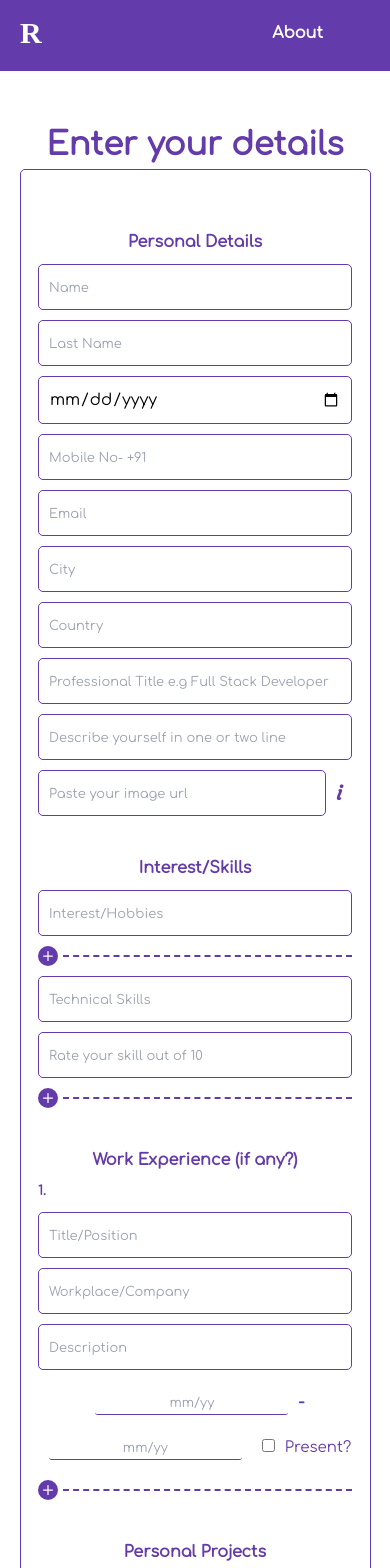
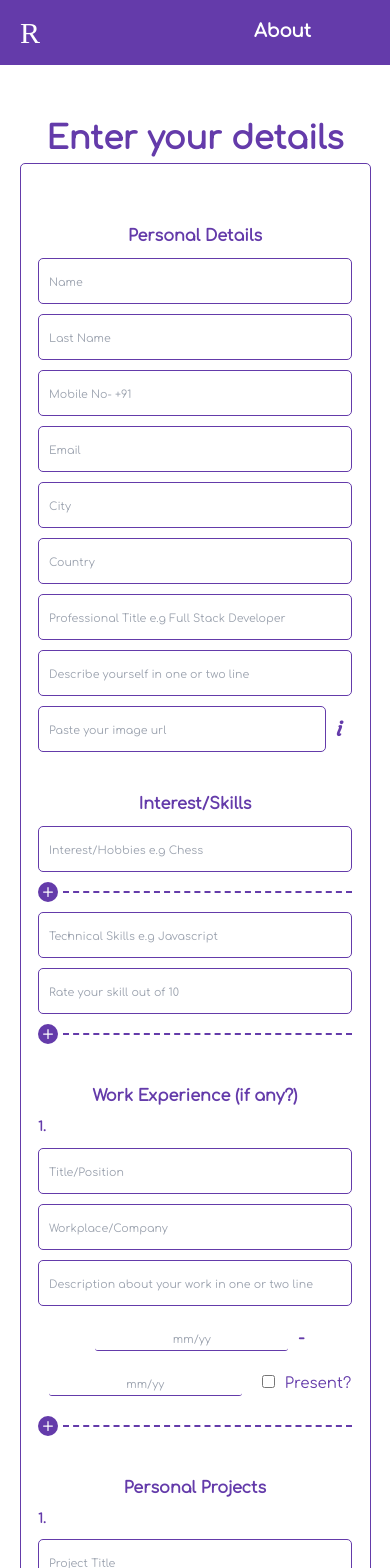
Before and after one commit to Amyx000/React-Resume-Builder, a React (Create React App) app: page /resumebuild in a window 390 px wide. Shown: the top 1568 px of the page. Built offline with nearby package versions, Linux system fonts and the light colour scheme; a web font is replaced by a local one.

Commit message:
theme css fixed

```diff
--- a/src/Header.css
+++ b/src/Header.css
@@ -3,32 +3,15 @@
 .header{
     background-color: var(--light);
     display: grid;
-    grid-template-columns:70% repeat( auto-fit, minmax(20px, 1fr) );
-    /* gap: 10px; */
+    grid-template-columns:1fr auto;
     align-items: center;
     box-sizing: border-box;
-    padding: 10px 0px 10px 20px;
-    border-bottom:3px solid var(--light);
+    padding: 10px 30px 10px 20px;
     position: sticky;
     top: 0;
     left: 0;
     right: 0;
     z-index: 9999;
-}
-.header>div{
-    display: grid;
-    justify-self: center;
-    color: white;
-    font-weight: bold;
-    font-size: 18px;
-    cursor: pointer;
-    width: max-content;
-    border-bottom: 3px solid transparent;
-    transition: all 0.3s ease-in-out;
-}
-
-.header>div:hover{
-    border-bottom: 3px solid white;
 }
 
 .header>div:first-child{
@@ -36,12 +19,29 @@
     font-family: 'Bowlby One Sc', cursive;
     justify-self: flex-start;
 }
-.header>div:first-child:hover{
-    border-bottom: 3px solid transparent;
-}
 
 .logo{
     color: white;
+}
+
+.header>div:nth-child(2){
+    display: flex;
+    flex-direction: row;
+    justify-content: center;
+    gap: 60px;
+}
+
+.header>div:nth-child(2)>div{
+    color: white;
+    font-weight: bold;
+    font-size: 18px;
+    cursor: pointer;
+    border-bottom: 3px solid transparent;
+    transition: all 0.3s ease-in-out;
+}
+
+.header>div:nth-child(2)>div:hover{
+    border-bottom: 3px solid white;
 }
 
 @media screen and (max-width:850px) {
@@ -49,20 +49,23 @@
         padding: 10px 0 10px 20px;
         grid-template-columns:50% repeat( auto-fit, minmax(20px, 1fr) );
     }
+    .header>div:nth-child(2){
+        gap:20px;
+    }
 }
 
 @media screen and (max-width:500px) {
     .header{
-        padding: 10px 0 10px 20px;
-        grid-template-columns:repeat( auto-fit, minmax(20px, 1fr) );
+        padding: 10px 20px 10px 20px;
+        grid-template-columns: 1fr 1fr;
     }
     .header>div{
         font-size:16px;
     }
-    .header>div:hover{
+    .header>div:nth-child(2)>div:hover{
         border-bottom: 3px solid transparent;
     }
-    .header>div:active{
+    .header>div:nth-child(2)>div:active{
         border-bottom: 3px solid white;
     }
 }
--- a/src/Header.js
+++ b/src/Header.js
@@ -10,9 +10,11 @@ function Header(props) {
     <>
       <div className='header'>
         <div><Link to={"/"} className="link"><div className='logo'>R</div></Link></div>
-        {location.pathname === "/" || location.pathname === "/about" ? <div><Link to={"/resumebuild"} className="link"><div>Start</div></Link></div> : null}
-        {location.pathname === "/" ? <div onClick={() => props.handleclick()}>Contact</div> : null}
-        <div><Link to={"/about"} className="link"><div>About</div></Link></div>
+        <div>
+          {location.pathname === "/" || location.pathname === "/about" ? <div><Link to={"/resumebuild"} className="link"><div>Start</div></Link></div> : null}
+          {location.pathname === "/" ? <div onClick={() => props.handleclick()}>Contact</div> : null}
+          <div><Link to={"/about"} className="link"><div>About</div></Link></div>
+        </div>
       </div>
 
     </>
--- a/src/Input.css
+++ b/src/Input.css
@@ -268,13 +268,14 @@ input[type="radio"]{
     .btndiv{
         grid-template-columns: 1fr !important;
     }
-}
+    .input-main{
+        margin: 0px 5vw 50px;
+    }
 
-@media screen and (max-width:450px){
-    .input-main{
-     margin: 0px 5vw 50px;
-    }
     .input-form{
         width: 90%;
     }
+    .input-form input::placeholder{
+        font-size: 11px;
+    }
 }
--- a/src/Input.js
+++ b/src/Input.js
@@ -176,8 +176,7 @@ function Input() {
                             <div className="input-head">Personal Details</div>
                             <input  {...register("personal.name", { required: true })} placeholder="Name" />
                             <input {...register("personal.lastname", { required: true })} placeholder="Last Name" />
-                            <input type={"date"}  {...register("personal.date", { required: true })} placeholder="Birthdate (dd-mm-yy)" />
-                            <input className="input-mob" type={"number"} inputMode={"tel"} {...register("personal.mob", { maxLength: 10, required: true })} placeholder="Mobile No- +91" />
+                            <input className="input-mob singlefield" type={"number"} inputMode={"tel"} {...register("personal.mob", { maxLength: 10, required: true })} placeholder="Mobile No- +91" />
                             <input className="singlefield" type={"email"} inputMode={"email"} {...register("personal.email", { required: true })} placeholder="Email" />
                             <input  {...register("personal.city", { required: true })} placeholder="City" />
                             <input  {...register("personal.country", { required: true })} placeholder="Country" />
@@ -185,7 +184,7 @@ function Input() {
                             <input {...register("personal.quote", { required: true })} placeholder="Describe yourself in one or two line" />
                             <div className="singlefield form-img">
                                 <input type={"url"} {...register("personal.image", { required: true })} placeholder="Paste your image url" />
-                                <div onMouseEnter={() => Sethint("hint")} onMouseLeave={() => Sethint("hint-hide")}>i</div>
+                                <div onMouseEnter={() => Sethint("hint")} onTouchEnd={() => Sethint("hint-hide")} onTouchStart={() => Sethint("hint")} onMouseLeave={() => Sethint("hint-hide")}>i</div>
                                 <div className={hint}>
                                     You can copy and paste your github/linkedin profile image url here.<br />
                                     By right clicking and copy image address
@@ -197,7 +196,7 @@ function Input() {
                                 {interestFields.map((item, index) => {
                                     return (
                                         <div key={item.id}>
-                                            <input {...register(`personal.interest[${index}].hobbie`, { required: true })} defaultValue={item.hobbie} placeholder="Interest/Hobbies" />
+                                            <input {...register(`personal.interest[${index}].hobbie`, { required: true })} defaultValue={item.hobbie} placeholder="Interest/Hobbies e.g Chess" />
                                             {index !== 0 ? <RiCloseFill onClick={() => { interestRemove(index) }} className="interest-cls-icon" /> : null}
                                         </div>
                                     )
@@ -211,7 +210,7 @@ function Input() {
                             {technicalFields.map((item, index) => {
                                 return (
                                     <React.Fragment key={item.id}>
-                                        <input {...register(`personal.technicalskill[${index}].skill`, { required: true })} defaultValue={item.skill} placeholder="Technical Skills" />
+                                        <input {...register(`personal.technicalskill[${index}].skill`, { required: true })} defaultValue={item.skill} placeholder="Technical Skills e.g Javascript" />
                                         <input type={"number"} inputMode={"decimal"} min="0" max="10" {...register(`personal.technicalskill[${index}].rate`, { required: true })} defaultValue={item.rate} placeholder="Rate your skill out of 10" />
                                         {index !== 0 ?
                                             <div className="input-remove">
@@ -236,7 +235,7 @@ function Input() {
                                         <div className="input-index">{index + 1}.</div>
                                         <input {...register(`experience[${index}].worktitle`)} defaultValue={item.worktitle} placeholder="Title/Position" />
                                         <input {...register(`experience[${index}].company`)} defaultValue={item.company} placeholder="Workplace/Company" />
-                                        <input className="singlefield" {...register(`experience[${index}].description`)} defaultValue={item.description} placeholder="Description" />
+                                        <input className="singlefield" {...register(`experience[${index}].description`)} defaultValue={item.description} placeholder="Description about your work in one or two line" />
                                         <div className="year">
                                             <input name="year" inputMode={"numeric"} {...register(`experience[${index}].yearfrom`)} defaultValue={item.yearfrom} placeholder="mm/yy" />
                                             {!present.includes(index)?
@@ -267,7 +266,7 @@ function Input() {
                                     <React.Fragment key={item.id}>
                                         <div className="input-index">{index + 1}.</div>
                                         <input className="singlefield" {...register(`project[${index}].name`)} defaultValue={item.name} placeholder="Project Title" />
-                                        <input className="singlefield" {...register(`project[${index}].tech`)} defaultValue={item.tech} placeholder="Tech Used e.g Html, Javascript, Python (Use comma and space for multiple)" />
+                                        <input className="singlefield" {...register(`project[${index}].tech`)} defaultValue={item.tech} placeholder="Tech Used e.g Html, Python (Use comma and space)" />
                                         {index !== 0 ?
                                             <div className="input-remove">
                                                 <div onClick={() => { projectRemove(index) }}>
--- a/src/Themes/Classic.js
+++ b/src/Themes/Classic.js
@@ -48,7 +48,7 @@ function Classic() {
                         <div className={"mb-4"}>
                             <div>
                                 <div className='text-3xl' style={{ color: themeclr, "fontWeight": "bold" }}>{userdata.personal.name} {userdata.personal.lastname}</div>
-                                <div style={{ color: "gray", "fontSize": "19px" }}>{userdata.personal.title}</div>
+                                <div style={{ color: themeclr, "fontSize": "19px" }}>{userdata.personal.title}</div>
                                 <div className={"mt-1 text-left"}>{userdata.personal.quote} asja akjks let check it out how the css is working
                                     is it working fine? has been the industry's</div>
                             </div>
@@ -80,7 +80,7 @@ function Classic() {
                                 {userdata.experience.map((item, index) => {
                                     return (
                                         <div key={index}>
-                                            <div className='font-bold' style={{ color: themeclr, "fontSize": "14px" }}>{item.worktitle}</div>
+                                            <div className='font-bold' style={{"fontSize": "14px" }}>{item.worktitle}</div>
                                             <div style={{ "fontSize": "14px" }}>{item.company}</div>
                                             <div className='text-xs italic' style={{ color: themeclr }}>{item.yearfrom} - {item.present === true ? "Present" : item.yearto}</div>
                                             <div>
@@ -101,7 +101,7 @@ function Classic() {
                                         <div key={index} className='theme2-proj'>
                                             <BiSquare style={{ color: themeclr }} />
                                             <div>
-                                                <div className='resume-title'>{item.name}</div>
+                                                <div className='resume-title' style={{"fontWeight":"bold"}}>{item.name}</div>
                                                 <div className={"text-xs"} style={{ color: themeclr }}>{item.tech}</div>
                                             </div>
                                         </div>
@@ -134,7 +134,7 @@ function Classic() {
                                 {userdata.course.map((item, index) => {
                                     return (
                                         <div key={index}>
-                                            <div className='resume-title'>{item.name}</div>
+                                            <div className='resume-title' style={{"fontWeight":"bold"}}>{item.name}</div>
                                             <div className={"text-xs"} style={{ color: themeclr }}>{item.provider}</div>
                                         </div>
                                     )
--- a/src/Themes/Creative.js
+++ b/src/Themes/Creative.js
@@ -143,7 +143,7 @@ function Creative() {
                                 return (
                                   <React.Fragment key={index}>
                                     {item.rate < i ? <div style={{ "color": themeclr }}><div></div></div> :
-                                      <div style={{ "color": themeclr }}><div style={{ "color": themeclr, "backgroundColor": "gray" }}></div></div>}
+                                      <div style={{ "color": themeclr }}><div style={{ "color": themeclr, "backgroundColor": themeclr }}></div></div>}
                                   </React.Fragment>
 
                                 )
@@ -162,7 +162,7 @@ function Creative() {
                     {userdata.project.map((item, index) => {
                       return (
                         <div key={index}>
-                          <div style={{ "fontSize": "14px" }}>{item.name}</div>
+                          <div style={{ "fontSize": "14px", "fontWeight":"bold" }}>{item.name}</div>
                           <div className={"text-xs"} style={{ color: themeclr }}>{item.tech}</div>
                         </div>
                       )
@@ -176,7 +176,7 @@ function Creative() {
                     {userdata.course.map((item, index) => {
                       return (
                         <div key={index}>
-                          <div style={{ "fontSize": "14px" }}>{item.name}</div>
+                          <div style={{ "fontSize": "14px", "fontWeight":"bold"  }}>{item.name}</div>
                           <div className={"text-xs"} style={{ color: themeclr }}>{item.provider}</div>
                         </div>
                       )
--- a/src/Themes/Minimalist.js
+++ b/src/Themes/Minimalist.js
@@ -13,7 +13,7 @@ import { Link, useNavigate } from 'react-router-dom'
 import { useSelector } from 'react-redux'
 
 function Minimalist() {
-    const themeclr = "#3B6C8F"
+    const themeclr = useSelector(state => state.theme.theme.color)
     const smallclr = "#F26464"
     const [loading, setLoading] = useState(true);
     const navigate = useNavigate()
@@ -92,8 +92,8 @@ function Minimalist() {
                         <div className='theme4-sec2'>
 
                             <div>
-                                <div className={"text-3xl"} style={{ "color": themeclr }}>{userdata.personal.name} {userdata.personal.lastname}</div>
-                                <div style={{ "color": smallclr, "fontSize": "15px" }}>{userdata.personal.title}</div>
+                                <div className={"text-3xl"} style={{ "color": themeclr,"fontWeight":"bold" }}>{userdata.personal.name} {userdata.personal.lastname}</div>
+                                <div style={{ "color": smallclr, "fontSize": "15px"}}>{userdata.personal.title}</div>
                                 <div className={"pt-2 pb-2"}>{userdata.personal.quote}</div>
                                 <div style={{ "display": "grid", "gridTemplateColumns": "1fr 1fr", "rowGap": "10px" }}>
                                     <div className='theme4-icondiv'>
@@ -153,8 +153,8 @@ function Minimalist() {
                                     {userdata.project.map((item, index) => {
                                         return (
                                             <div key={index}>
-                                                <div style={{ "fontSize": "14px" }}>{item.name}</div>
-                                                <div className={"text-xs"} style={{ color: smallclr }}>{item.tech}</div>
+                                                <div style={{ "fontSize": "14px","fontWeight":"bold"}}>{item.name}</div>
+                                                <div className={"text-xs"} style={{ color: smallclr}}>{item.tech}</div>
                                             </div>
                                         )
                                     })}
@@ -170,8 +170,8 @@ function Minimalist() {
                                     {userdata.course.map((item, index) => {
                                         return (
                                             <div key={index}>
-                                                <div style={{ "fontSize": "14px" }}>{item.name}</div>
-                                                <div className={"text-xs"} style={{ color: smallclr }}>{item.provider}</div>
+                                                <div style={{ "fontSize": "14px","fontWeight":"bold"}}>{item.name}</div>
+                                                <div className={"text-xs"} style={{ color: smallclr}}>{item.provider}</div>
                                             </div>
                                         )
                                     })}
--- a/src/Themes/Professional.css
+++ b/src/Themes/Professional.css
@@ -92,7 +92,7 @@
 }
 
 .resume-subhead{
-    font-size: 1rem;
+    font-size: 14px;
     font-weight: 500;
 }
 
--- a/src/Themes/Professional.js
+++ b/src/Themes/Professional.js
@@ -84,11 +84,13 @@ function Theme1() {
 
                                 <div>
                                     <div className='resume-head' style={{ color: themeclr }}>INTERESTS</div>
+                                    <ul className={"mt-1"}>
                                     {userdata.personal.interest.map((item, index) => {
                                         return (
-                                            <div key={index} className='resume-list'>{item.hobbie}</div>
+                                            <li key={index} className='' style={{"listStyle":"inside disc"}}>{item.hobbie}</li>
                                         )
                                     })}
+                                    </ul>
                                 </div>
                             </div>
                             <div className='sec2'>
@@ -107,7 +109,7 @@ function Theme1() {
                                                 <div key={index}>
                                                     <div className='font-bold resume-title' style={{ color: themeclr }}>{item.worktitle}</div>
                                                     <div className="resume-subhead">{item.company}</div>
-                                                    <div className='text-xs italic' style={{ color: themeclr }}>{item.yearfrom} - {item.present === true ? "Present" : item.yearto}</div>
+                                                    <div className='text-xs italic mt-1' style={{ color: themeclr }}>{item.yearfrom} - {item.present === true ? "Present" : item.yearto}</div>
                                                     <div className='resume-des'>
                                                         <BiSquare style={{ color: themeclr }} />
                                                         <div>
@@ -128,7 +130,7 @@ function Theme1() {
                                             <div key={index} className='resume-des resume-proj'>
                                                 <BiSquare style={{ color: themeclr }} />
                                                 <div className='resume-courses project'>
-                                                    <div className='resume-title'>{item.name}</div>
+                                                    <div className='resume-title' style={{"fontWeight":"bold"}}>{item.name}</div>
                                                     <div className={"text-xs"} style={{ color: themeclr }}>{item.tech}</div>
                                                 </div>
                                             </div>
@@ -141,7 +143,7 @@ function Theme1() {
                                     {userdata.course.map((item, index) => {
                                         return (
                                             <div key={index} className='resume-courses'>
-                                                <div className='resume-title'>{item.name}</div>
+                                                <div className='resume-title' style={{"fontWeight":"bold"}}>{item.name}</div>
                                                 <div className={"text-xs"} style={{ color: themeclr }}>{item.provider}</div>
                                             </div>
                                         )
```
